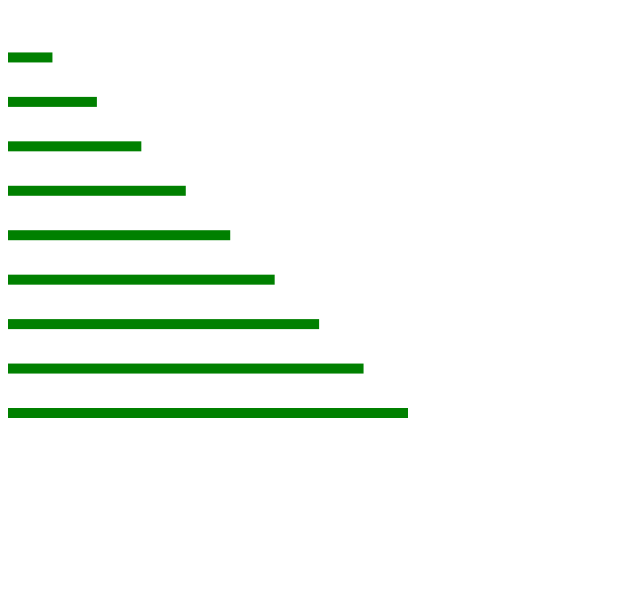
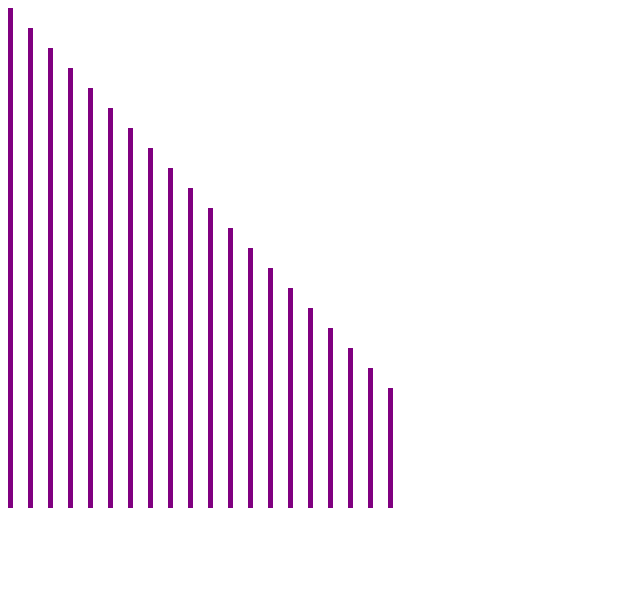
Before and after one commit to it6/d3-visuals, a plain HTML site: page 180409-working/index.html in a window 1280 px wide. Shown: the whole page, without its empty margins (0-640 px from the left). Drawn offline with nearby package versions, Linux system fonts and the light colour scheme.

Commit message:
barchart - add more bars

```diff
--- a/180409-working/index.html
+++ b/180409-working/index.html
@@ -8,7 +8,7 @@
 </head>
 
 <body>
-  <script src="https://d3js.org/d3.v4.min.js"></script>
+  <!-- <script src="https://d3js.org/d3.v4.min.js"></script> -->
   <!-- local d3 fallback for offline coding -->
   <script>
   window.d3 || document.write('<script src="/usr/local/lib/node_modules/d3/build/d3.min.js">\x3C/script>');
--- a/180409-working/script.js
+++ b/180409-working/script.js
@@ -1,11 +1,36 @@
 window.onload = () => {
-  const width = 400,
-    height = 600,
-    data = [1, 2, 3, 4, 5, 6, 7, 8, 9],
+  const width = 960,
+    height = 500,
+    data = [
+      1,
+      2,
+      3,
+      4,
+      5,
+      6,
+      7,
+      8,
+      9,
+      10,
+      11,
+      12,
+      13,
+      14,
+      15,
+      16,
+      17,
+      18,
+      19,
+      20
+    ],
     yScale = d3
       .scaleLinear()
       .domain([0, d3.max(data)])
-      .range([0, height / 1.5]),
+      .range([height - 100, 0]),
+    xScale = d3
+      .scaleLinear()
+      .domain([0, d3.max(data)])
+      .range([0, width]),
     svg = d3
       .select('body')
       .append('svg')
@@ -17,8 +42,8 @@ window.onload = () => {
     .data(data)
     .enter()
     .append('rect')
-    .attr('x', d => 0)
+    .attr('x', d => yScale(d))
     .attr('y', d => yScale(d))
-    .attr('height', d => 10)
-    .attr('width', d => yScale(d));
+    .attr('height', d => height - yScale(d))
+    .attr('width', d => 5);
 };
--- a/180409-working/style.css
+++ b/180409-working/style.css
@@ -1,3 +1,3 @@
 svg {
-  fill: green;
+  fill: purple;
 }
```
